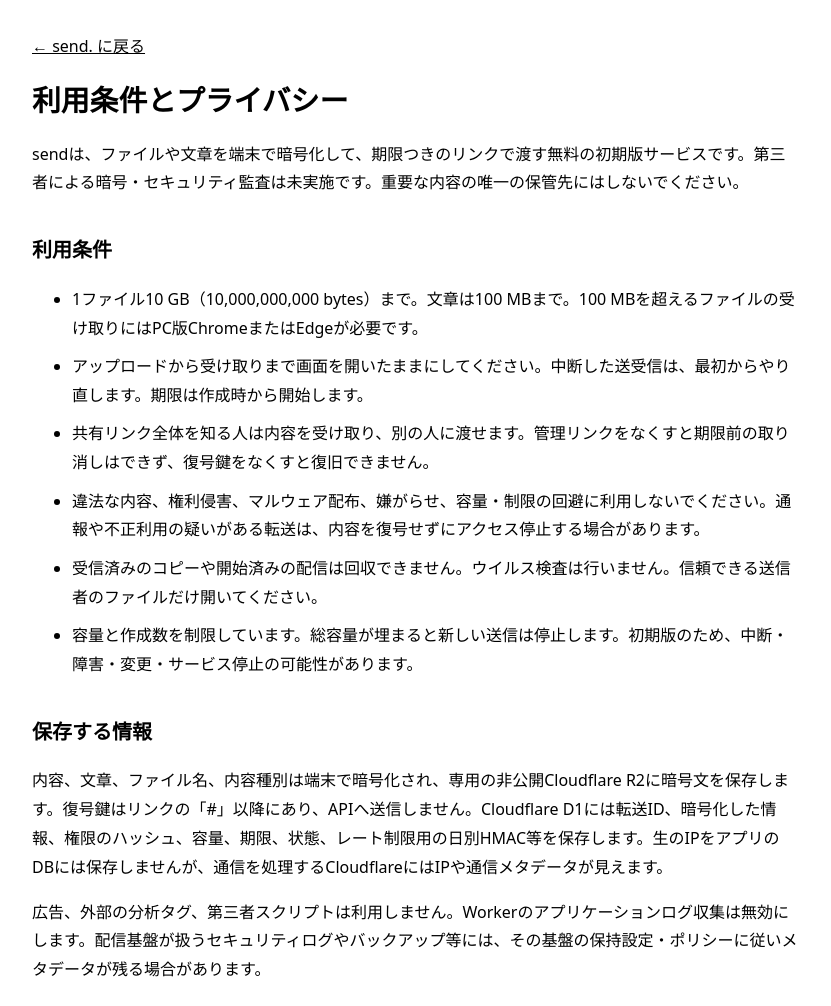
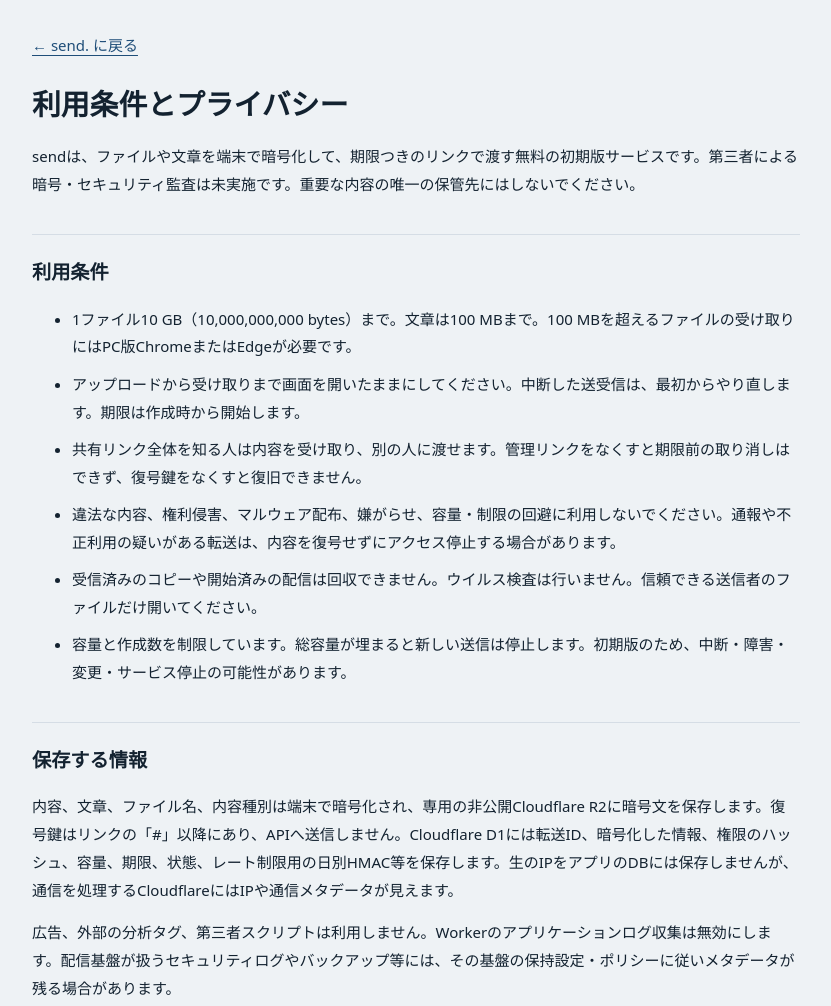
Before and after one commit to kandotrun/send, a website: page public/policy.html in a window 1280 px wide. Shown: the top 1006 px of the page, without its empty margins (224-1055 px from the left). Drawn offline with Linux system fonts and the light colour scheme.

Commit message:
style: ファビコンと規約ページの配色を揃える

```diff
--- a/public/policy.css
+++ b/public/policy.css
@@ -1,10 +1,27 @@
-html {
+:root {
   color-scheme: light dark;
+  --ground: #eef2f5;
+  --ink: #132230;
+  --line: #d5dde5;
+  --accent: #1f4e79;
+}
+@media (prefers-color-scheme: dark) {
+  :root {
+    --ground: #0f1620;
+    --ink: #e6ecf2;
+    --line: #2a3644;
+    --accent: #8db3de;
+  }
 }
 body {
-  font-family: system-ui, sans-serif;
-  line-height: 1.8;
   margin: 0;
+  color: var(--ink);
+  background: var(--ground);
+  font-family:
+    "Hiragino Sans", "Hiragino Kaku Gothic ProN", "Yu Gothic UI", "Yu Gothic", "Noto Sans JP",
+    system-ui, sans-serif;
+  font-size: 15px;
+  line-height: 1.85;
 }
 main {
   max-width: 48rem;
@@ -13,20 +30,24 @@ main {
   overflow-wrap: anywhere;
 }
 h1 {
+  margin-top: 1.5rem;
   font-size: 1.8rem;
   line-height: 1.4;
 }
 h2 {
   margin-top: 2.2rem;
-  font-size: 1.25rem;
+  padding-top: 1.2rem;
+  border-top: 1px solid var(--line);
+  font-size: 1.2rem;
 }
 li {
   margin-block: 0.6rem;
 }
 a {
-  color: inherit;
+  color: var(--accent);
+  text-underline-offset: 4px;
 }
 :focus-visible {
-  outline: 2px solid currentColor;
+  outline: 2px solid var(--accent);
   outline-offset: 3px;
 }
```
Also changed, not shown: public/favicon.svg.
